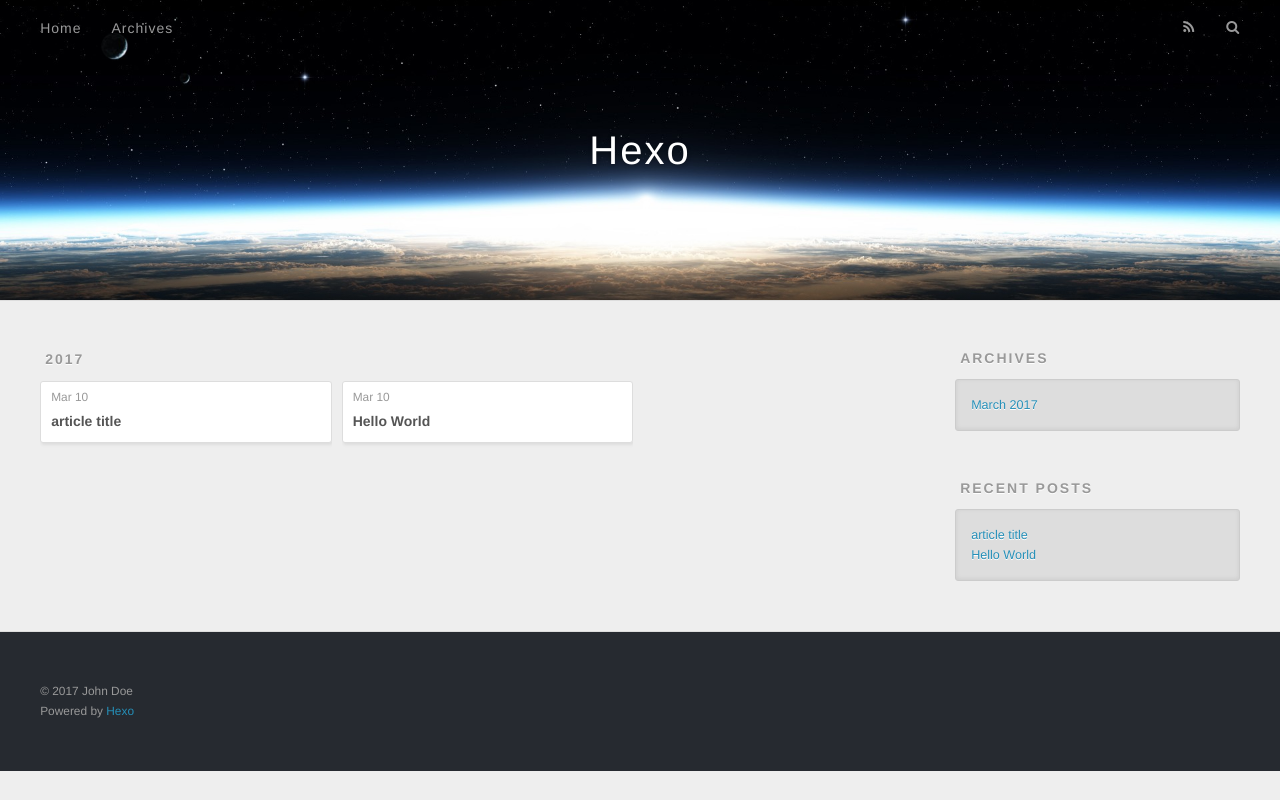
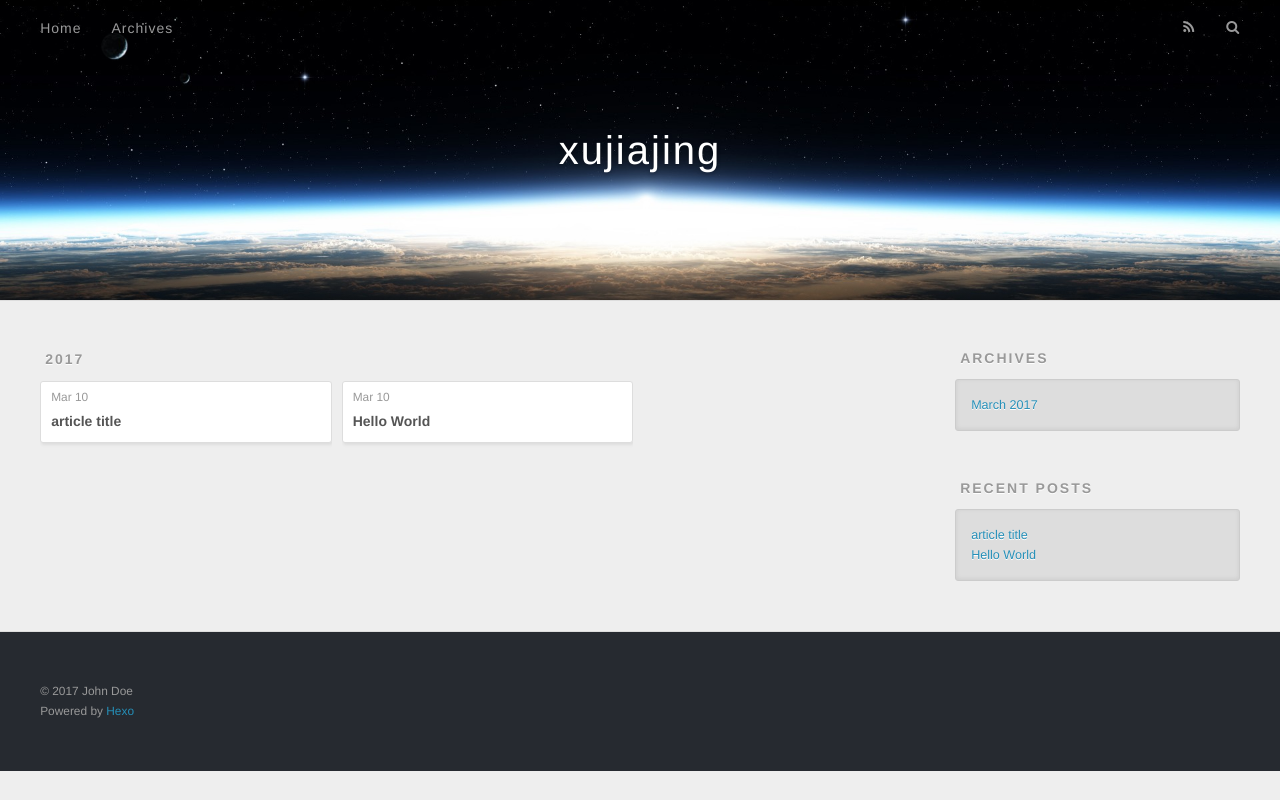
Before and after one commit to xujiajing/xujiajing.github.io, a plain HTML site: page archives/2017/03/index.html in a window 1280 px wide. Drawn offline with nearby package versions, Linux system fonts and the light colour scheme.

Commit message:
Site updated: 2017-03-10 18:09:12

```diff
--- a/archives/2017/03/index.html
+++ b/archives/2017/03/index.html
@@ -3,16 +3,16 @@
 <head>
   <meta charset="utf-8">
 
-  <title>Archives: 2017/3 | Hexo</title>
+  <title>Archives: 2017/3 | xujiajing</title>
   <meta name="viewport" content="width=device-width, initial-scale=1, maximum-scale=1">
   <meta property="og:type" content="website">
-<meta property="og:title" content="Hexo">
+<meta property="og:title" content="xujiajing">
 <meta property="og:url" content="http://yoursite.com/archives/2017/03/index.html">
-<meta property="og:site_name" content="Hexo">
+<meta property="og:site_name" content="xujiajing">
 <meta name="twitter:card" content="summary">
-<meta name="twitter:title" content="Hexo">
+<meta name="twitter:title" content="xujiajing">
 
-    <link rel="alternate" href="/atom.xml" title="Hexo" type="application/atom+xml">
+    <link rel="alternate" href="/atom.xml" title="xujiajing" type="application/atom+xml">
 
 
     <link rel="icon" href="/favicon.png">
@@ -33,7 +33,7 @@
   <div id="header-outer" class="outer">
     <div id="header-title" class="inner">
       <h1 id="logo-wrap">
-        <a href="/" id="logo">Hexo</a>
+        <a href="/" id="logo">xujiajing</a>
       </h1>
 
     </div>
```
Also changed, not shown: 2017/03/10/article-title/index.html (+4 -4 lines), 2017/03/10/hello-world/index.html (+4 -4 lines), archives/2017/index.html (+6 -6 lines), archives/index.html (+6 -6 lines), index.html (+6 -6 lines).
